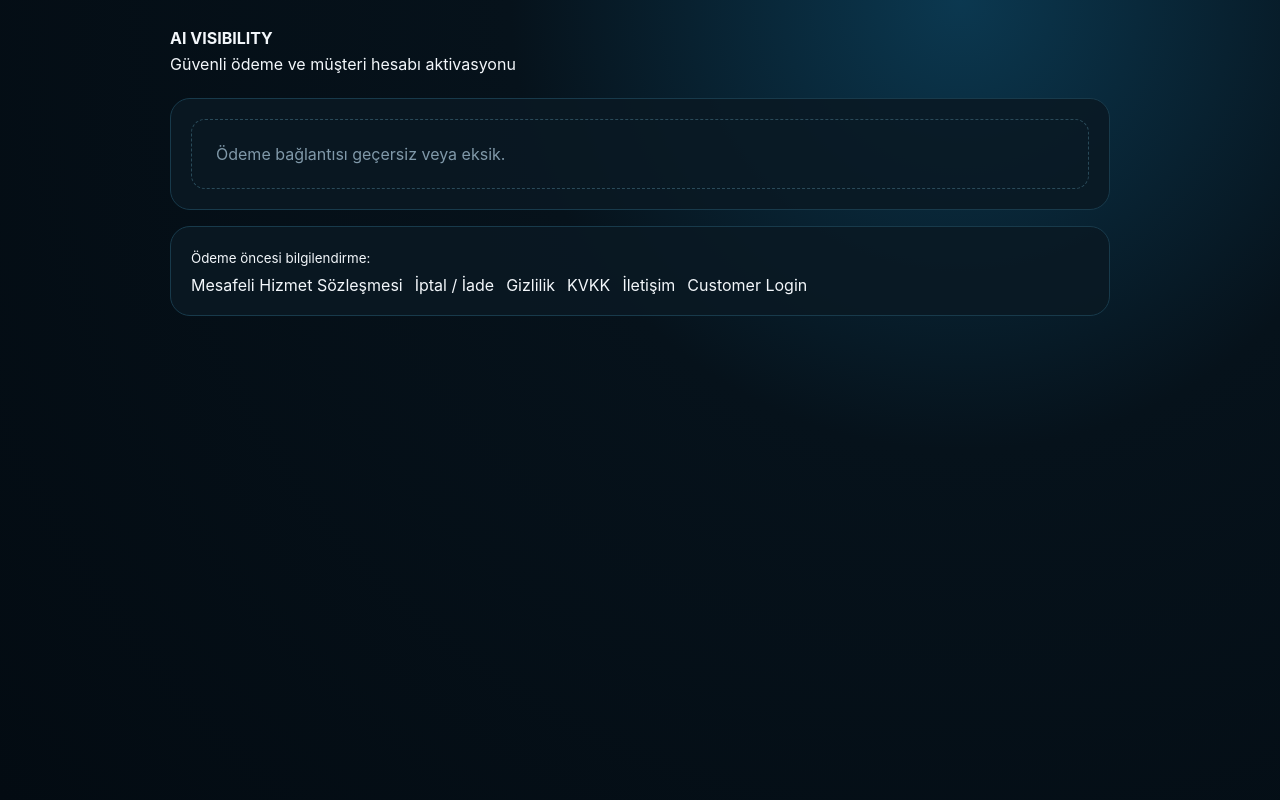
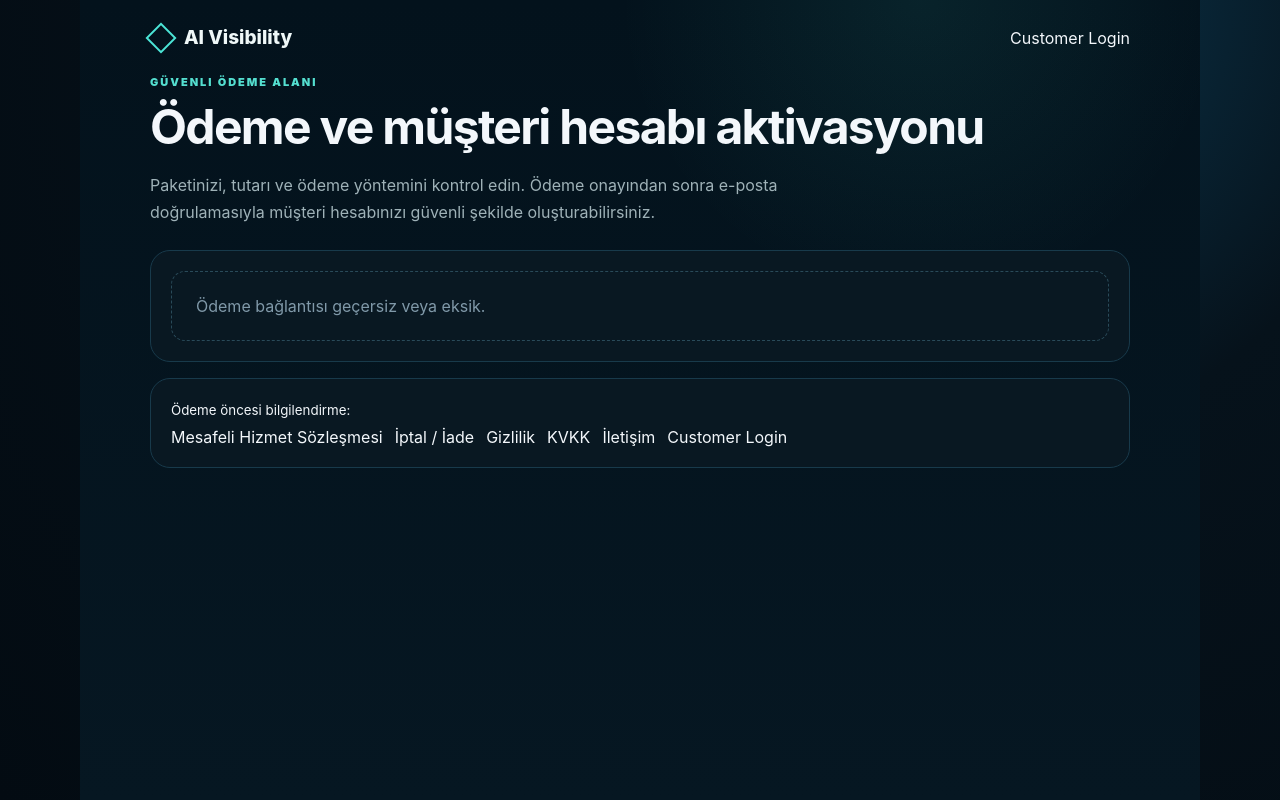
Before and after one commit to mehmetozan-5858/ai-visibility, a Next.js app: page /odeme in a window 1280 px wide. Built offline with nearby package versions, Linux system fonts and the light colour scheme.

Commit message:
security: keep payment links out of search and referrers

```diff
--- a/app/odeme/page.js
+++ b/app/odeme/page.js
@@ -1,13 +1,26 @@
 import PaymentManager from "../../components/PaymentManager";
 import Link from "next/link";
+
+export const metadata={
+  title:"Güvenli Ödeme",
+  robots:{index:false,follow:false,nocache:true},
+  referrer:"no-referrer"
+};
+
 export default async function Page({searchParams}){
   const p=await searchParams;
   const token=p?.token||"";
-  return <main style={{maxWidth:980,margin:"0 auto",padding:"28px 20px 60px"}}>
-    <header style={{marginBottom:24}}>
-      <Link href="/hizmetler" style={{textDecoration:"none"}}><strong>AI VISIBILITY</strong></Link>
-      <p style={{marginTop:6}}>Güvenli ödeme ve müşteri hesabı aktivasyonu</p>
+  return <main style={{minHeight:"100vh",background:"radial-gradient(circle at 75% 0%,rgba(70,234,215,.08),transparent 26%),linear-gradient(180deg,#03121c,#061722)",padding:"26px 20px 60px"}}>
+    <div style={{maxWidth:980,margin:"0 auto"}}>
+      <header style={{display:"flex",justifyContent:"space-between",alignItems:"center",gap:16,marginBottom:26,flexWrap:"wrap"}}>
+        <Link href="/" style={{display:"flex",alignItems:"center",gap:12,textDecoration:"none",color:"#eff8f8",fontWeight:800,fontSize:19}}><span style={{width:22,height:22,border:"2px solid #4be5d6",transform:"rotate(45deg)",display:"inline-block"}}/>AI Visibility</Link>
+        <Link href="/musteri-giris" style={{textDecoration:"none"}}>Müşteri Girişi</Link>
       </header>
+      <section style={{marginBottom:24}}>
+        <div style={{fontSize:11,letterSpacing:".18em",fontWeight:900,color:"#54dfd0",textTransform:"uppercase",marginBottom:8}}>Güvenli ödeme alanı</div>
+        <h1 style={{fontSize:"clamp(32px,5vw,48px)",letterSpacing:"-.035em",margin:"0 0 8px"}}>Ödeme ve müşteri hesabı aktivasyonu</h1>
+        <p style={{color:"#9fb2b8",maxWidth:720,lineHeight:1.7}}>Paketinizi, tutarı ve ödeme yöntemini kontrol edin. Ödeme onayından sonra e-posta doğrulamasıyla müşteri hesabınızı güvenli şekilde oluşturabilirsiniz.</p>
+      </section>
       {token?<PaymentManager token={token}/>:<section className="panel"><div className="empty">Ödeme bağlantısı geçersiz veya eksik.</div></section>}
       <section className="panel" style={{marginTop:16}}>
         <small>Ödeme öncesi bilgilendirme:</small>
@@ -20,7 +33,6 @@ export default async function Page({searchParams}){
           <a href="/musteri-giris">Müşteri Girişi</a>
         </div>
       </section>
+    </div>
   </main>;
 }
-
-// production-deploy-trigger: 2026-10-03
```
Lines whose indentation alone changed are shown as unchanged.
